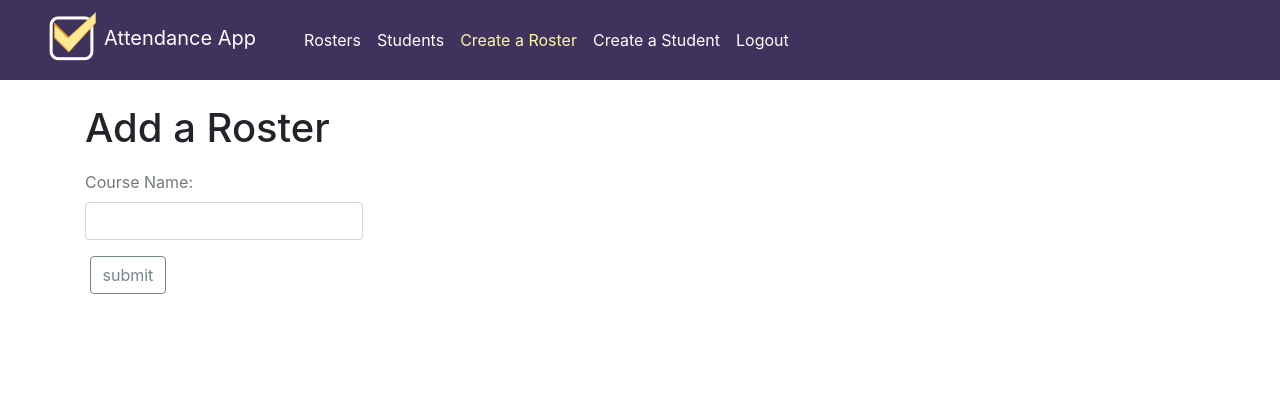
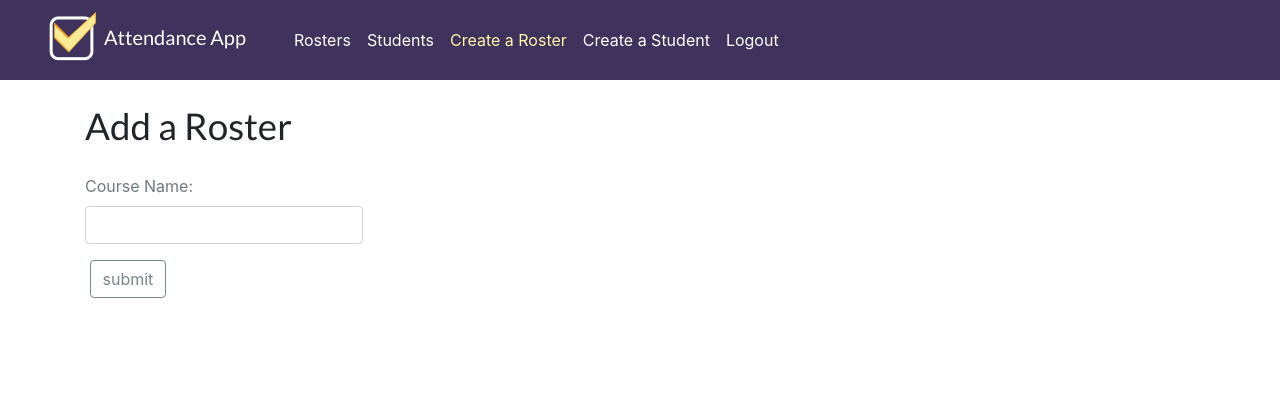
Before and after one commit to jjames1011/attendenceapp, a Flask app: page /add_roster in a window 1280 px wide. Shown: the top 420 px of the page. Run offline with Flask 2, Linux system fonts and the light colour scheme; the visitor is signed in with stand-in values (Sample User, id 1); some libraries are stand-ins or nearby versions.

Commit message:
Added font for header and updated add_student_to_roster.html

```diff
--- a/static/css/styles.css
+++ b/static/css/styles.css
@@ -1,8 +1,28 @@
 /* General styles */
+
+h1,
+h2,
+h3 {
+
+    margin-bottom: 1rem;
+}
 
 h2,
 h3 {
     margin-top: 1rem;
+}
+
+h1,
+h2,
+h3,
+h4,
+h5 {
+    font-family: 'Lato', sans-serif;
+    font-weight: 400;
+}
+
+h1 {
+    font-size: 2.3rem;
 }
 
 .btn {
@@ -34,6 +54,9 @@ a.navbar-brand {
     color: #fff !important;
     padding-top: 0;
     padding-bottom: 0;
+    font-family: 'Lato', sans-serif;
+    font-weight: 400;
+
 }
 
 a.nav-link {
@@ -145,15 +168,12 @@ body {
 
 }
 
+
 label {
     margin-top: 0.6rem;
+    color: #6F7A7D;
 }
 
-
-label {
-    color: #6F7A7D;
-
-}
 
 /* adjustment to tables */
 
@@ -208,4 +228,5 @@ input[type=checkbox] {
     .table .td-add-space {
         padding-right: 1rem;
     }
+
 }
--- a/templates/base.html
+++ b/templates/base.html
@@ -8,6 +8,7 @@
     <meta charset="UTF-8">
     <title>{{ title }}</title>
     <!-- CSS - use CDN for Bootstrap after development -->
+    <link href="https://fonts.googleapis.com/css?family=Lato:400,400i" rel="stylesheet">
     <link rel="stylesheet" href="{{ url_for('static', filename='css/bootstrap.css') }}">
     <link rel="stylesheet" href="{{ url_for('static', filename='css/styles.css') }}">
 </head>
@@ -55,7 +56,7 @@
 
         $('input[name="phone"]')
             .attr('maxlength', 14)
-            .keydown(function (e) {
+            .keydown(function(e) {
                 var key = e.which || e.charCode || e.keyCode || 0;
                 $phone = $(this);
 
@@ -66,7 +67,7 @@
                 }
                 // Reset if they highlight and type over first char.
                 else if ($phone.val().charAt(0) !== '(') {
-                    $phone.val('('+String.fromCharCode(e.keyCode)+'');
+                    $phone.val('(' + String.fromCharCode(e.keyCode) + '');
                 }
 
                 // Auto-format- do not expose the mask as the user begins to type
@@ -84,7 +85,7 @@
 
                 // Allow numeric (and tab, backspace, delete) keys only
                 return (key == 8 || key == 9 || key == 46 || (key >= 48 && key <= 57) || (key >= 96 && key <= 105));
-            }).bind('focus click', function () {
+            }).bind('focus click', function() {
                 $phone = $(this);
 
                 if ($phone.val().length === 0) {
@@ -93,13 +94,14 @@
                     var val = $phone.val();
                     $phone.val('').val(val); // Ensure cursor remains at the end
                 }
-            }).blur(function () {
+            }).blur(function() {
                 $phone = $(this);
 
                 if ($phone.val() === '(') {
                     $phone.val('');
                 }
             });
+
     </script>
 
     {% block script %} {% endblock %}
```
Also changed, not shown: templates/add_student_to_roster.html (+27 -7 lines).
